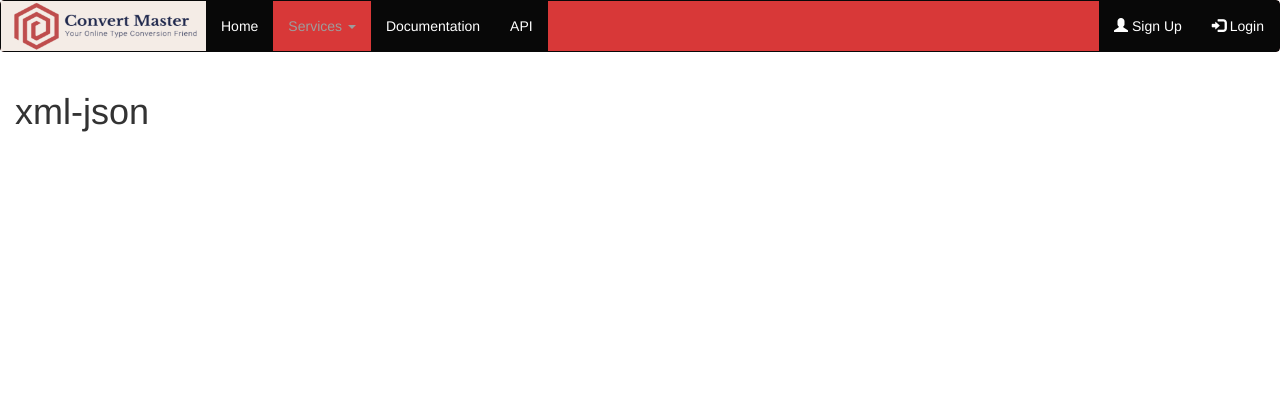
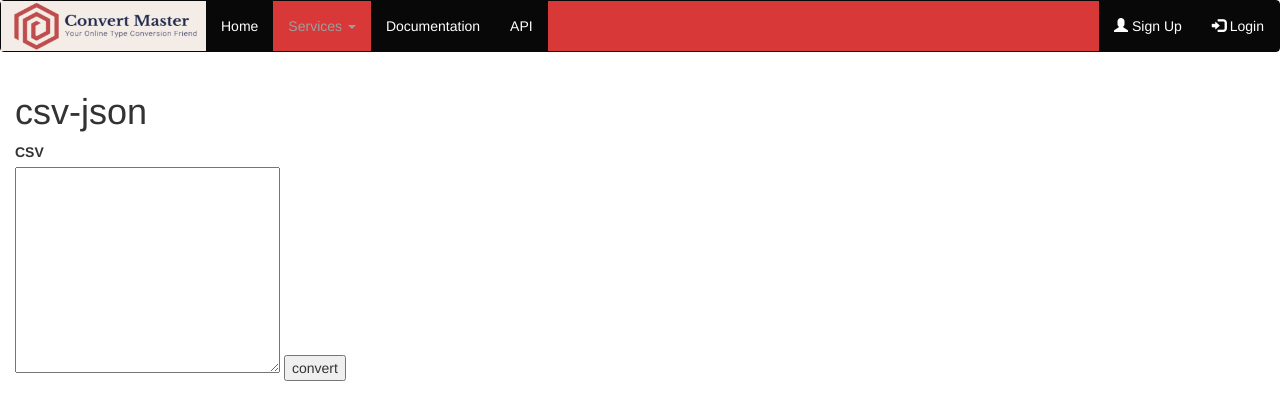
Before and after one commit to SinghHrmn/ConvertMaster, a Django app: page /convert/csv-to-json in a window 1280 px wide. Shown: the top 420 px of the page. Run offline with Django 3.2, Linux system fonts and the light colour scheme; some libraries are stand-ins or nearby versions.

Commit message:
csv to json done, csv-xml ongoing

```diff
--- a/src/convertEngine/views.py
+++ b/src/convertEngine/views.py
@@ -1,6 +1,7 @@
 from django.shortcuts import render, HttpResponse
 from django.contrib.auth.decorators import *
 import os
+from datetime import datetime
 from django.conf import settings
 import pandas as pd
 import csv
@@ -18,14 +19,30 @@ def index(request):
 # -------------------------------XML-TO-JSON----------------------------------------------
 def xmlToJson(request):
     if request.method == 'POST':
-        with open('myData.xml') as fd:
+        # Retrieveing the post data
+        xml_data = request.POST['xml']
+
+        #creating the file name based on time
+        filename = ""
+        name = datetime.now()
+        filename += str(name.year)+str(name.month)+str(name.day)+str(name.hour)+str(name.minute)+str(name.second)+str(name.microsecond)
+
+        # Writing the post data to the file
+        input_file_name = filename + '.xml'
+        saved_file = open(os.path.join(settings.MEDIA_ROOT, input_file_name), 'w')
+        saved_file.write(xml_data)
+        saved_file.close()
+
+        output_file_name = filename + '.json'
+        with open('/media/'+ input_file_name) as fd:
             doc = xmltodict.parse(fd.read())
 
-        jsonFile = open('json_from_xml.json', 'w')
+        jsonFile = open(os.path.join(settings.MEDIA_ROOT, output_file_name), 'w')
         out = json.dumps(doc, indent=" ")
         jsonFile.write(out)
         pp = pprint.PrettyPrinter(indent=4)
         pp.pprint(json.dumps(doc))
+        return HttpResponse('<p>'+str(pp)+'</p>')
 
     else:
         return render(request,'convertEngine/xml_to_json.html')
@@ -47,24 +64,58 @@ def xmlToCsv(request):
 # -------------------------------CSV-TO-JSON----------------------------------------------
 def csvToJson(request):
     if request.method == 'POST':
+        # Retrieveing the post data
+        csv_data = request.POST['csv']
 
-        csvfile = open( 'test_file_Csv.csv', 'r' )
+        #creating the file name based on time
+        filename = ""
+        name = datetime.now()
+        filename += str(name.year)+str(name.month)+str(name.day)+str(name.hour)+str(name.minute)+str(name.second)+str(name.microsecond)
+
+        # Writing the post data to the file
+        input_file_name = filename + '.csv'
+        saved_file = open(os.path.join(settings.MEDIA_ROOT, input_file_name), 'w')
+        saved_file.write(csv_data)
+        saved_file.close()
+
+        # Converting the csv file to the json format
+        output_file_name = filename + '.json'
+        csvfile = open(os.path.join(settings.MEDIA_ROOT, input_file_name), 'r' )
         reader = csv.DictReader(csvfile)
         out = json.dumps( [ row for row in reader ],indent=" " )
-        jsonfile = open( 'parsed.json', 'w')
+        jsonfile = open(os.path.join(settings.MEDIA_ROOT, output_file_name), 'w')
         jsonfile.write(out)
+        jsonfile.close()
+        return HttpResponse('<p>'+str(out)+'</p>')
     else:
         return render(request,'convertEngine/csv_to_json.html')
 
 # -------------------------------CSV-TO-XML----------------------------------------------
 def csvToXml(request):
     if request.method == 'POST':
+        # Retrieveing the post data
+        csv_data = request.POST['csv']
+        # print('csv data recieved')
+        #creating the file name based on time
+        filename = ""
+        name = datetime.now()
+        filename += str(name.year)+str(name.month)+str(name.day)+str(name.hour)+str(name.minute)+str(name.second)+str(name.microsecond)
+        # print('filename created')
+        # print(filename)
+        # Writing the post data to the file
+        input_file_name = filename + '.csv'
+        saved_file = open(os.path.join(settings.MEDIA_ROOT, input_file_name), 'w')
+        saved_file.write(csv_data)
+        saved_file.close()
+        print(input_file_name)
 
-        csvFile = 'test_file_Csv.csv'
-        xmlFile = 'myData.xml'
+        output_file_name = filename + '.xml'
 
-        csvData = csv.reader(open(csvFile))
-        xmlData = open(xmlFile, 'w')
+
+        # csvData = csv.reader(open('/media/'+ input_file_name))
+        csvData = open('/media/'+input_file_name)
+        csvData = csv.reader(csvData)
+        xmlData = open(os.path.join(settings.MEDIA_ROOT, output_file_name), 'w')
         xmlData.write('<?xml version="1.0"?>' + "\n")
         # there must be only one top-level tag
         xmlData.write('<csv_data>' + "\n")
@@ -86,6 +137,7 @@ def csvToXml(request):
 
         xmlData.write('</csv_data>' + "\n")
         xmlData.close()
+        return HttpResponse('Conversion Done')
     else:
         return render(request,'convertEngine/csv_to_xml.html')
 
--- a/src/media/file.txt
+++ /dev/null
@@ -1 +0,0 @@
-Hello world
--- a/src/templates/convertEngine/csv_to_json.html
+++ b/src/templates/convertEngine/csv_to_json.html
@@ -1,6 +1,18 @@
 {% extends 'base.html' %}
 
 {% block content %}
-<h1>xml-json</h1>
+<h1>csv-json</h1>
+<form action="{% url 'csv-json' %}" method="post">
+    {% csrf_token %}
+    <label for="">CSV</label><br>
+    <textarea name="csv" id="" cols="30" rows="10"></textarea>
+
+    {% comment %}
+    <label for="">JSON</label>
+    <textarea name="json" id="" cols="30" rows="10"></textarea>
+    {% endcomment %}
+
+    <input type="submit" value="convert">
+</form>
 
 {% endblock content %}
```
Also changed, not shown: src/templates/convertEngine/csv_to_xml.html (+13 -1 lines), src/db.sqlite3.
